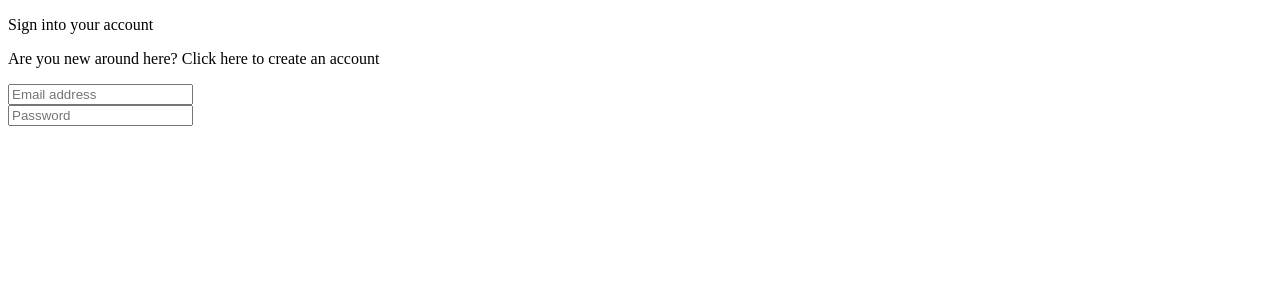
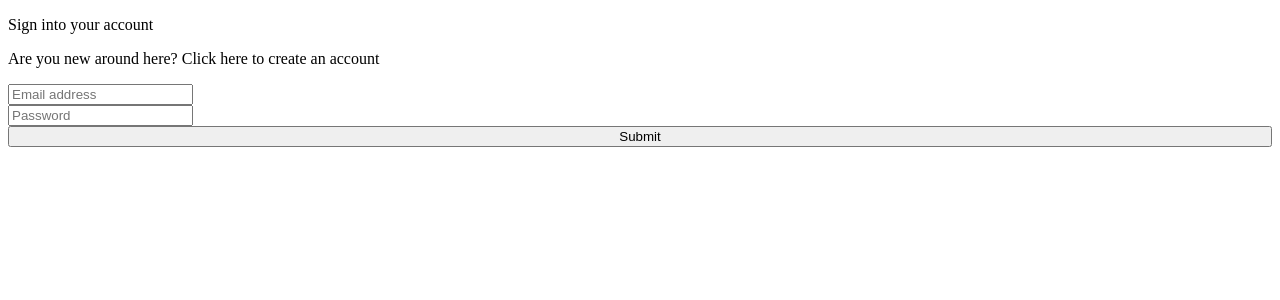
Before and after one commit to m-ghiringhelli/guestbook, a React app: page /login in a window 1280 px wide. Shown: the top 300 px of the page. Built offline with nearby package versions, Linux system fonts and the light colour scheme.

Commit message:
added browser router

```diff
--- a/src/App.jsx
+++ b/src/App.jsx
@@ -1,9 +1,16 @@
+import { BrowserRouter as Router, Switch, Route } from "react-router-dom";
 import Login from "./views/Login/Login";
 
 export default function App() {
   return (
     <>
-      <Login />
+      <Router>
+        <Switch>
+          <Route path="/login">
+            <Login />
+          </Route>
+        </Switch>
+      </Router>
     </>
   );
 }
--- a/src/views/Login/Login.jsx
+++ b/src/views/Login/Login.jsx
@@ -38,6 +38,7 @@
             placeholder='Password'
           />
         </label>
+        <button>Submit</button>
       </form>
     </>
   )
```
